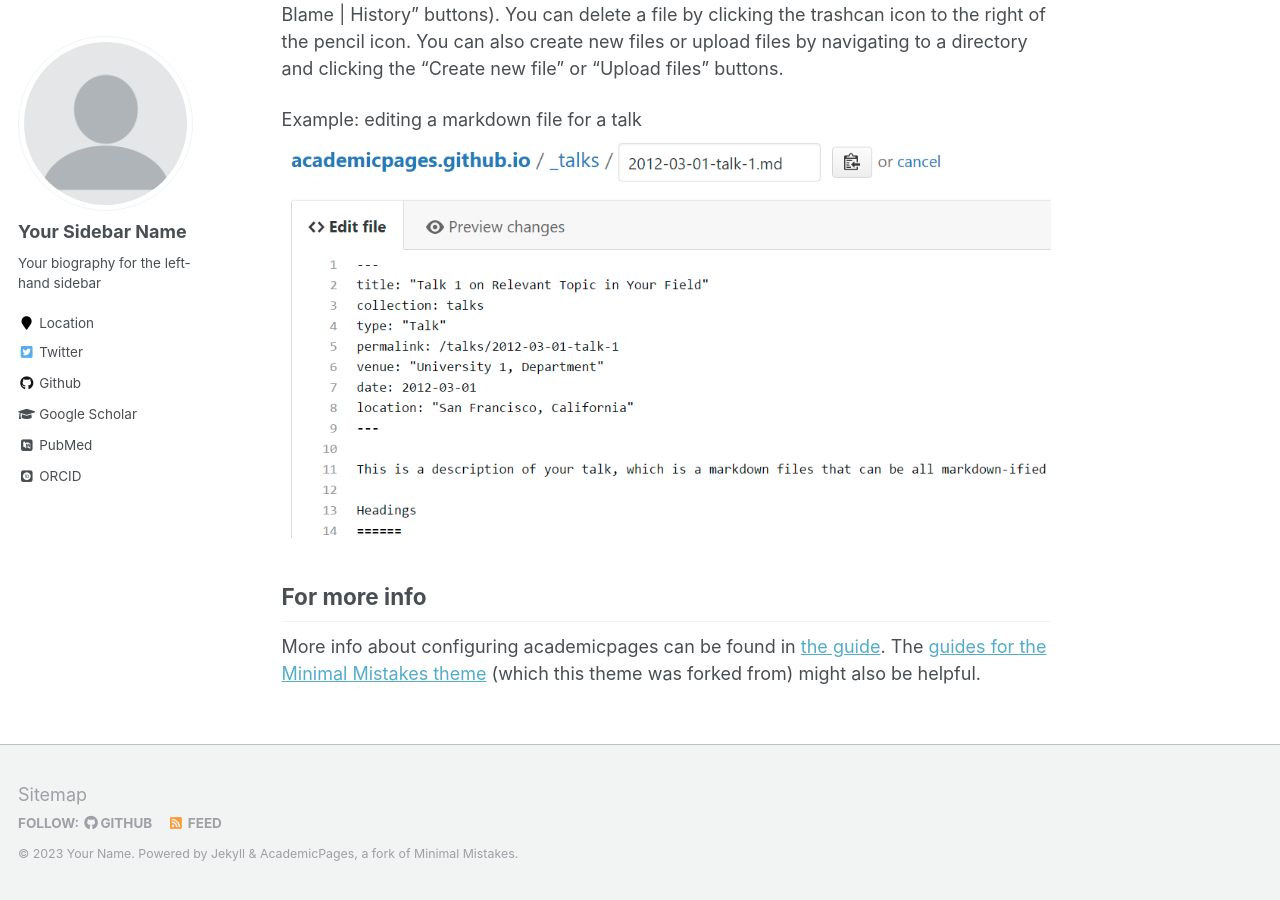
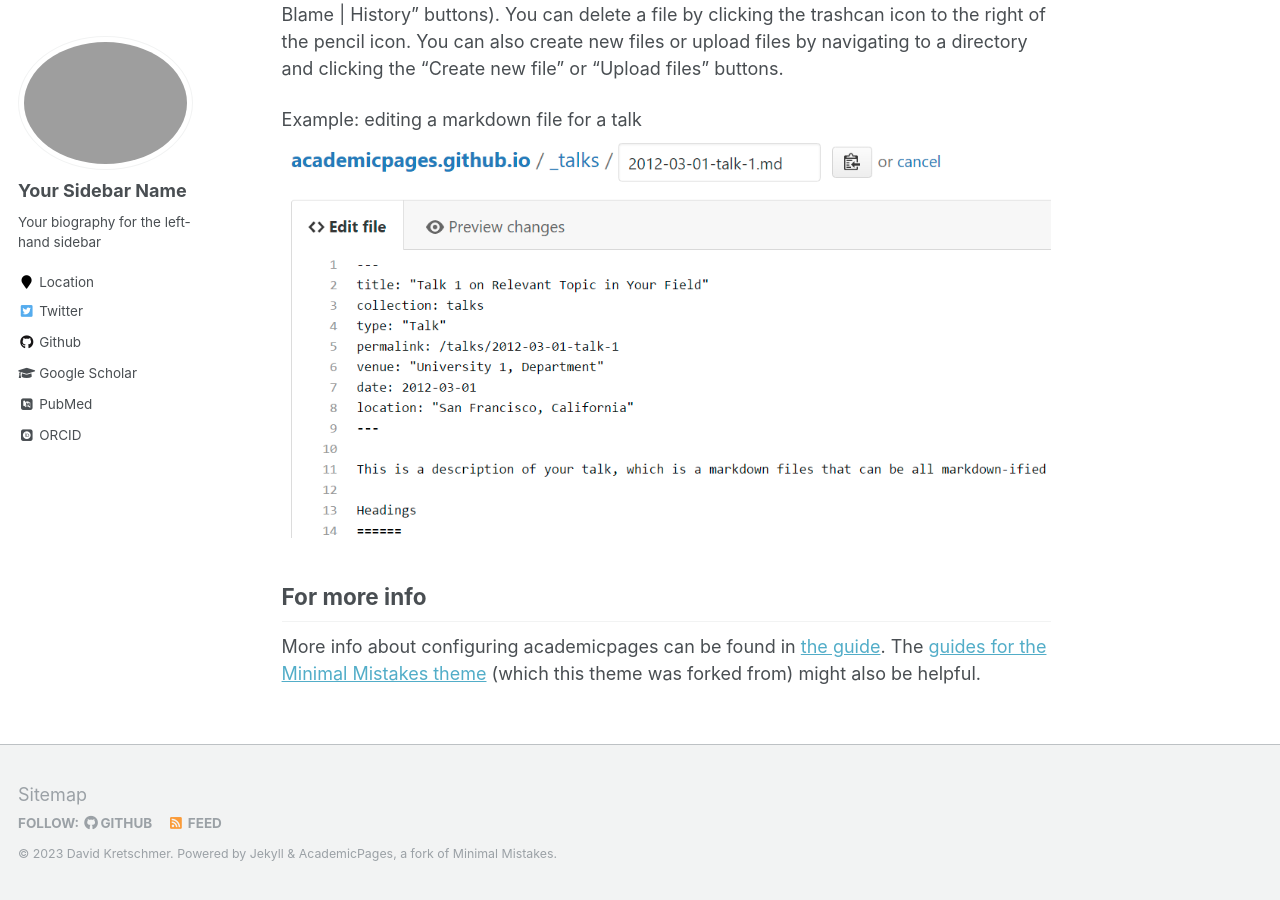
Before and after one commit to DavidKretschmer/davidkretschmer.github.io, a Jekyll site: the page built from _pages/about.md, in a window 1280 px wide and 900 px high, scrolled down 2463 px. Built offline with Jekyll 4.4.1, drawn with Linux system fonts in a browser that asks for light colours; some web fonts are replaced; some of the changed text lies outside the part shown.

Commit message:
Commit sidebar

```diff
--- a/_config.yml
+++ b/_config.yml
@@ -7,13 +7,13 @@
 
 # Site Settings
 locale                   : "en-US"
-title                    : "Your Name / Site Title"
+title                    : "David Kretschmer"
 title_separator          : "-"
-name                     : &name "Your Name"
+name                     : &name "David Kretschmer"
 description              : &description "personal description"
-url                      : https://academicpages.github.io # the base hostname & protocol for your site e.g. "https://mmistakes.github.io"
+url                      : https://davidkretschmer.github.io # the base hostname & protocol for your site e.g. "https://mmistakes.github.io"
 baseurl                  : "" # the subpath of your site, e.g. "/blog"
-repository               : "academicpages/academicpages.github.io"
+repository               : "davidkretschmer/davidkretschmer.github.io"
 teaser                   :  # filename of teaser fallback teaser image placed in /images/, .e.g. "500x300.png"
 breadcrumbs              : false # true, false (default)
 words_per_minute         : 160
@@ -81,7 +81,7 @@ analytics:
 # Site Author
 author:
   name             : "Your Sidebar Name"
-  avatar           : "profile.png"
+  avatar           : "test-pic.jpg"
   bio              : "Your biography for the left-hand sidebar"
   location         : "Location"
   employer         :
```
